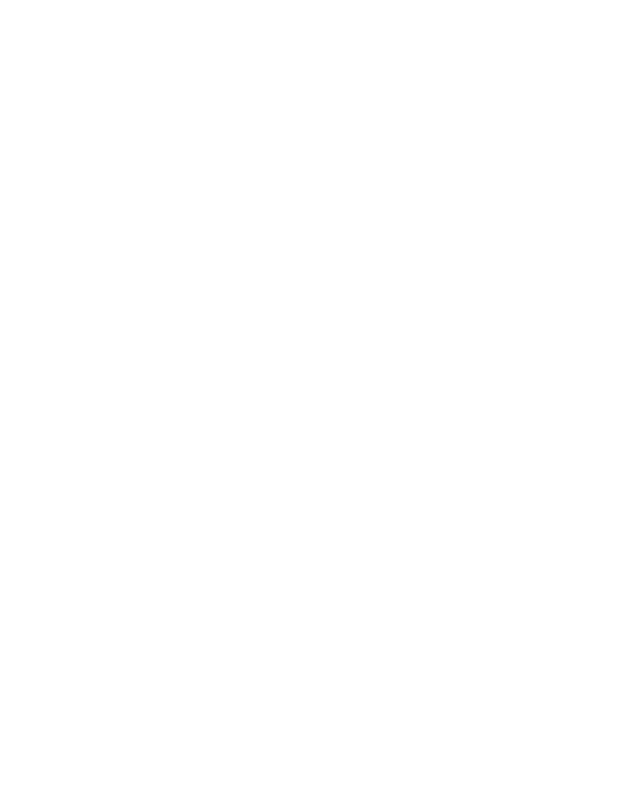
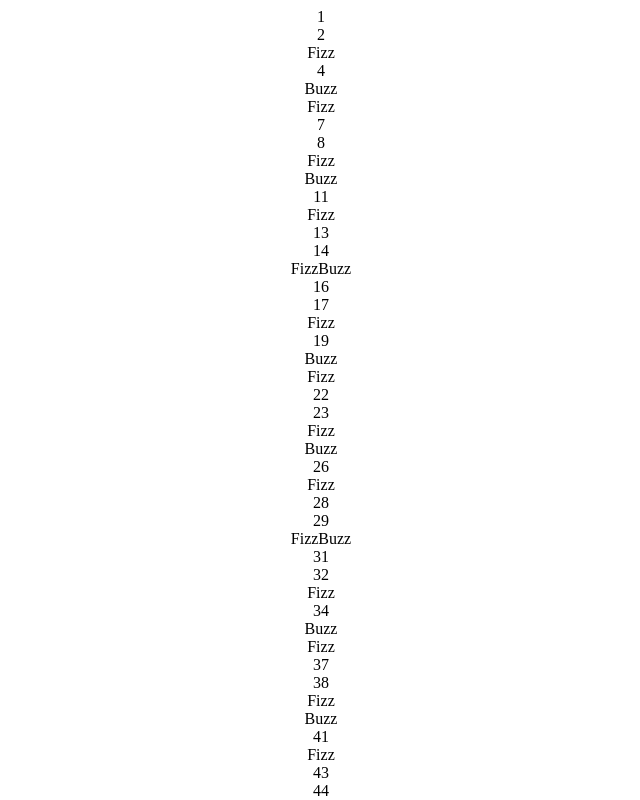
Before and after one commit to Pouki8/FizzBuzz, a plain HTML site: page index.html in a window 1280 px wide. Shown: the top 800 px of the page, without its empty margins (319-959 px from the left). Drawn offline with Linux system fonts and the light colour scheme.

Commit message:
three commit

```diff
--- a/index.html
+++ b/index.html
@@ -7,5 +7,7 @@
     <script src="./script.js" defer></script>
     <link rel="stylesheet" href="./style.css" />
   </head>
-  <body></body>
+  <body>
+    <div id="output"></div>
+  </body>
 </html>
--- a/script.js
+++ b/script.js
@@ -1,18 +1,24 @@
 let i = "";
 function FizzBuzz(i) {
+  let outputDiv = document.getElementById("output");
   for (let i = 1; i <= 100; i++) {
     if (i % 3 == 0 && i % 5 == 0) {
       console.log("FizzBuzz");
+      outputDiv.innerHTML += "FizzBuzz<br>";
     } else {
       if (i % 5 == 0) {
         console.log("Buzz");
+        outputDiv.innerHTML += "Buzz<br>";
       } else {
         if (i % 3 == 0) {
           console.log("Fizz");
+          outputDiv.innerHTML += "Fizz<br>";
         } else {
           console.log(i);
+          outputDiv.innerHTML += i + "<br>";
         }
       }
     }
   }
 }
+console.log(FizzBuzz(i));
--- a/style.css
+++ b/style.css
@@ -0,0 +1,3 @@
+#output {
+  text-align: center;
+}
```
